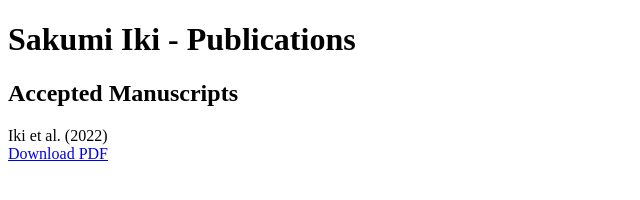
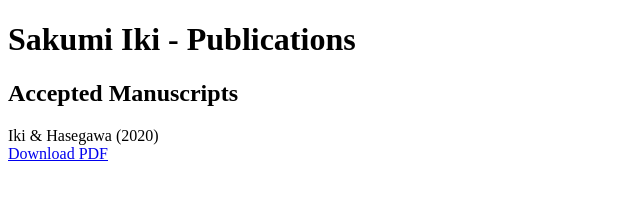
Before and after one commit to SakumiIki/SakumiIki.github.io, a plain HTML site: page index.html in a window 1280 px wide. Shown: the full height of the page, 0-640 px from the left. Drawn offline with Linux system fonts and the light colour scheme.

Commit message:
Update index.html

```diff
--- a/index.html
+++ b/index.html
@@ -11,7 +11,7 @@
   <h2>Accepted Manuscripts</h2>
 
   <p>
-    Iki et al. (2022)<br>
+    Iki & Hasegawa (2020)<br>
     <a href="papers/Iki_Hasegawa_2020_accepted.pdf">
       Download PDF
     </a>
```
